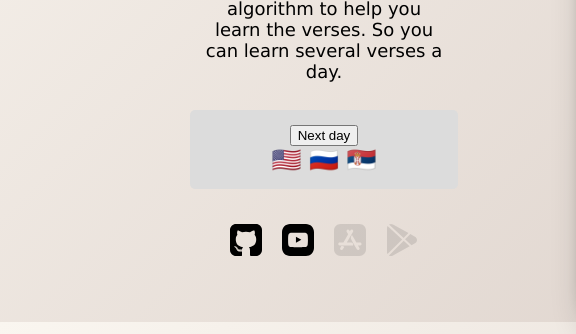
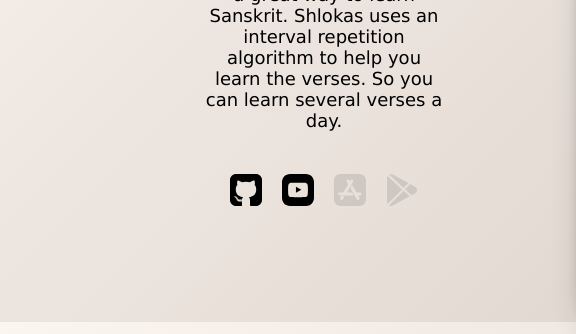
Before and after one commit to akdasa-studios/demo-stand, a plain HTML site: page shlokas/index.html in a window 1280 px wide. Shown: the part 478-812 px from the top of the page, 0-576 px from the left. Drawn offline with Linux system fonts and the light colour scheme.

Commit message:
fix: remove control panel

```diff
--- a/shlokas/index.html
+++ b/shlokas/index.html
@@ -31,16 +31,6 @@
             />
 
             <p>Learn Vedic verses to spiritualize your mind! This app is a collection of shlokas from the Vedas, Upanishads, Bhagavad Gita, and other spiritual texts. The app is designed to help you learn the verses by heart. It is also a great way to learn Sanskrit. Shlokas uses an interval repetition algorithm to help you learn the verses. So you can learn several verses a day.</p>
-
-            <!-- Debug -->
-            <div class="debug">
-                <button onclick="sendMessage('nextDay')">Next day</button>
-                <div class="lang">
-                    <span onclick="sendMessage('lang:en')">🇺🇸</span>
-                    <span onclick="sendMessage('lang:ru')">🇷🇺</span>
-                    <span onclick="sendMessage('lang:rs')">🇷🇸</span>
-                </div>
-            </div>
 
             <!-- Social media links -->
             <div class="buttons">
```
